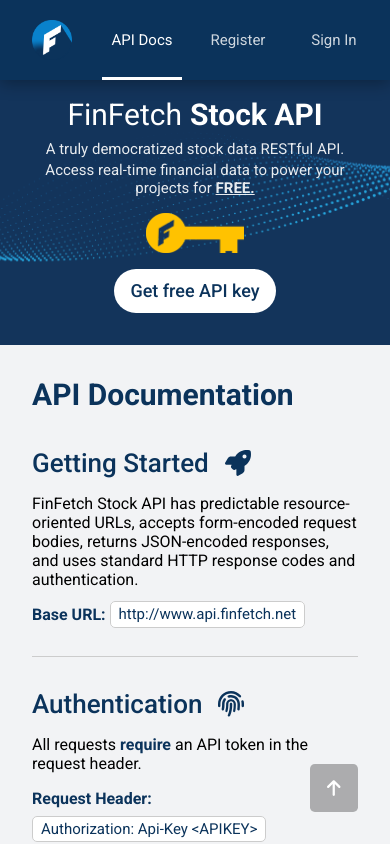
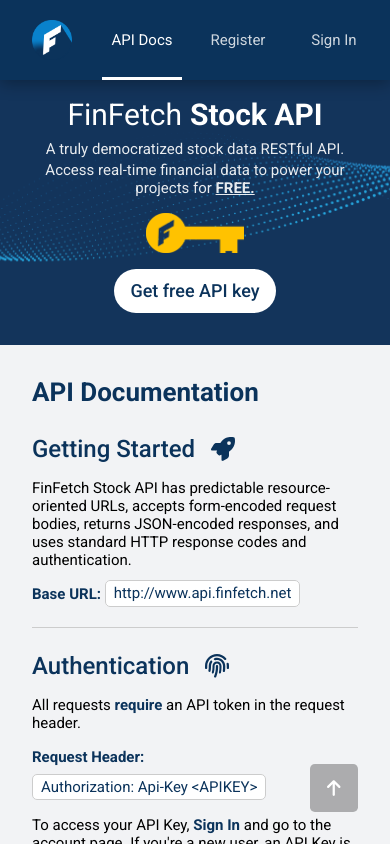
Before and after one commit to dnitecki/finfetch-ui, a React (Create React App) app: page /api/docs in a window 390 px wide. Built offline with nearby package versions, Linux system fonts and the light colour scheme.

Commit message:
more mobile css

```diff
--- a/src/apps/finfetch-api/pages/documentation/Documentation.scss
+++ b/src/apps/finfetch-api/pages/documentation/Documentation.scss
@@ -324,14 +324,20 @@
     opacity: 1;
     transform: none;
   }
-  .documentation-content-wrapper {
-  }
   .documentation-content {
     width: 100%;
+    padding-top: 1.5rem;
+    padding-bottom: 1.5rem;
+  }
+  .documentation-content-header {
+    font-size: 26px;
+  }
+  .documentation-content-header-text {
+    font-size: 24px;
   }
   .documentation-instructions-text {
     width: 100%;
-    word-wrap: normal;
+    font-size: 15px;
   }
   .mobile-wrap {
     display: flex;
```
